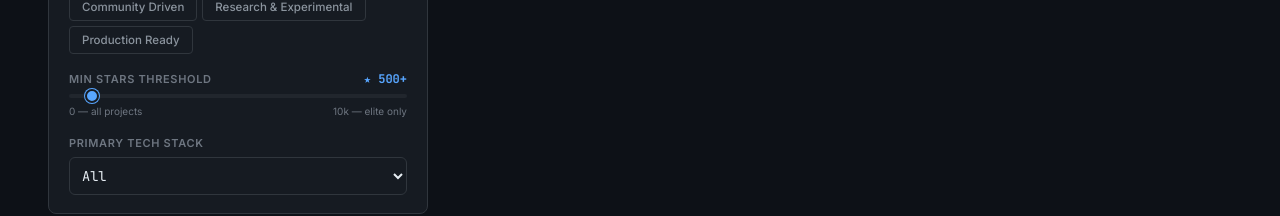
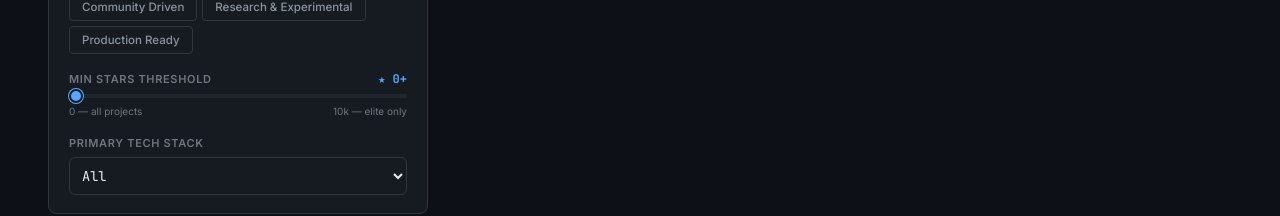
Before and after one commit to teachme-ai/gitsearch, a React (Vite) app: page / in a window 1280 px wide. Shown: the part 878-1094 px from the top of the page. Built offline with nearby package versions, Linux system fonts and the light colour scheme.

Commit message:
feat: default minStars slider value to 0

```diff
--- a/src/App.jsx
+++ b/src/App.jsx
@@ -371,7 +371,7 @@ export default function App() {
   const [currentPage, setCurrentPage] = useState(1);
   const PAGE_SIZE = 20;
   const [searchQuery, setSearchQuery] = useState('');
-  const [minStars, setMinStars] = useState(500);
+  const [minStars, setMinStars] = useState(0);
   const [selectedFocus, setSelectedFocus] = useState('All');
   const [selectedQuadrant, setSelectedQuadrant] = useState('All');
   const [selectedLanguage, setSelectedLanguage] = useState('All');
```
